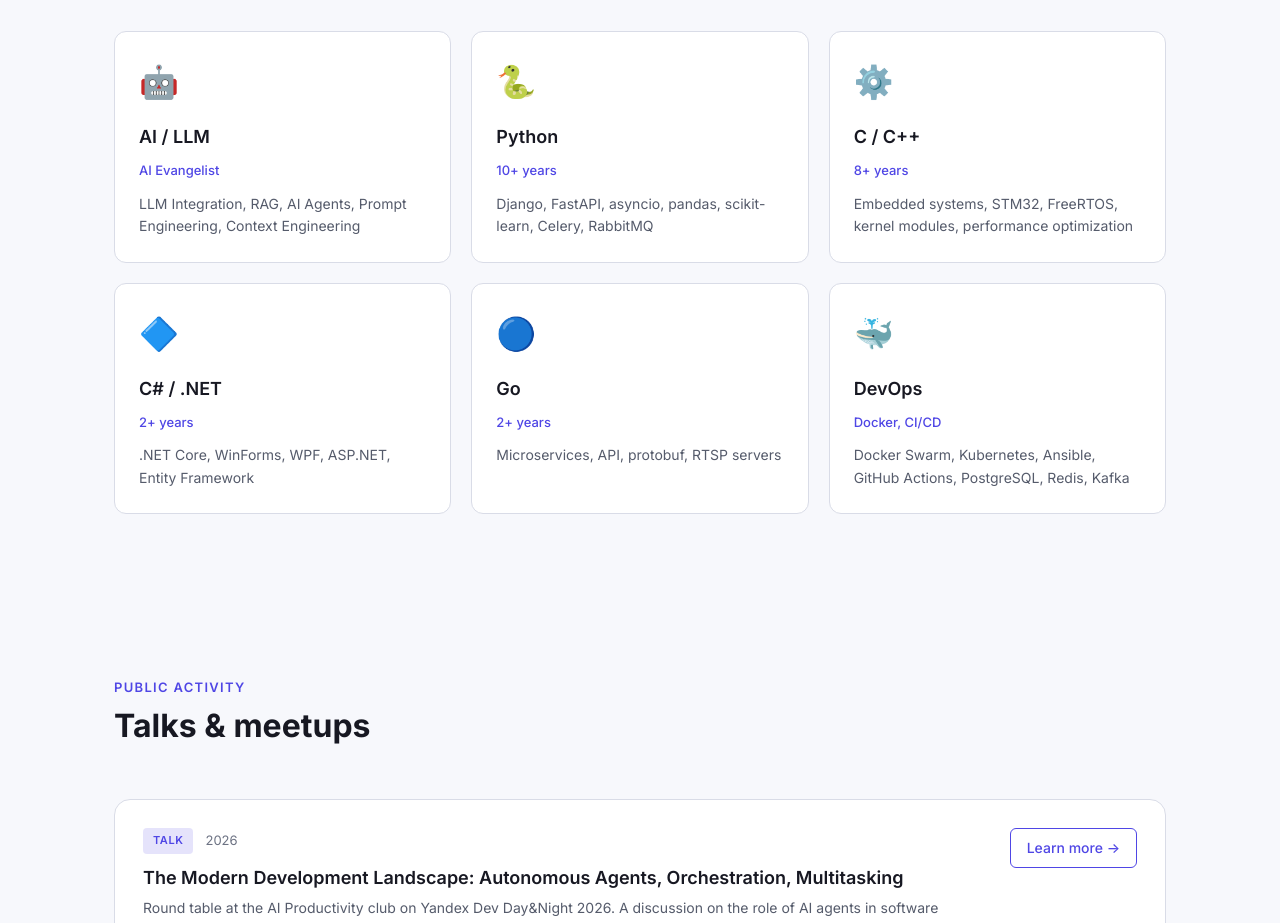
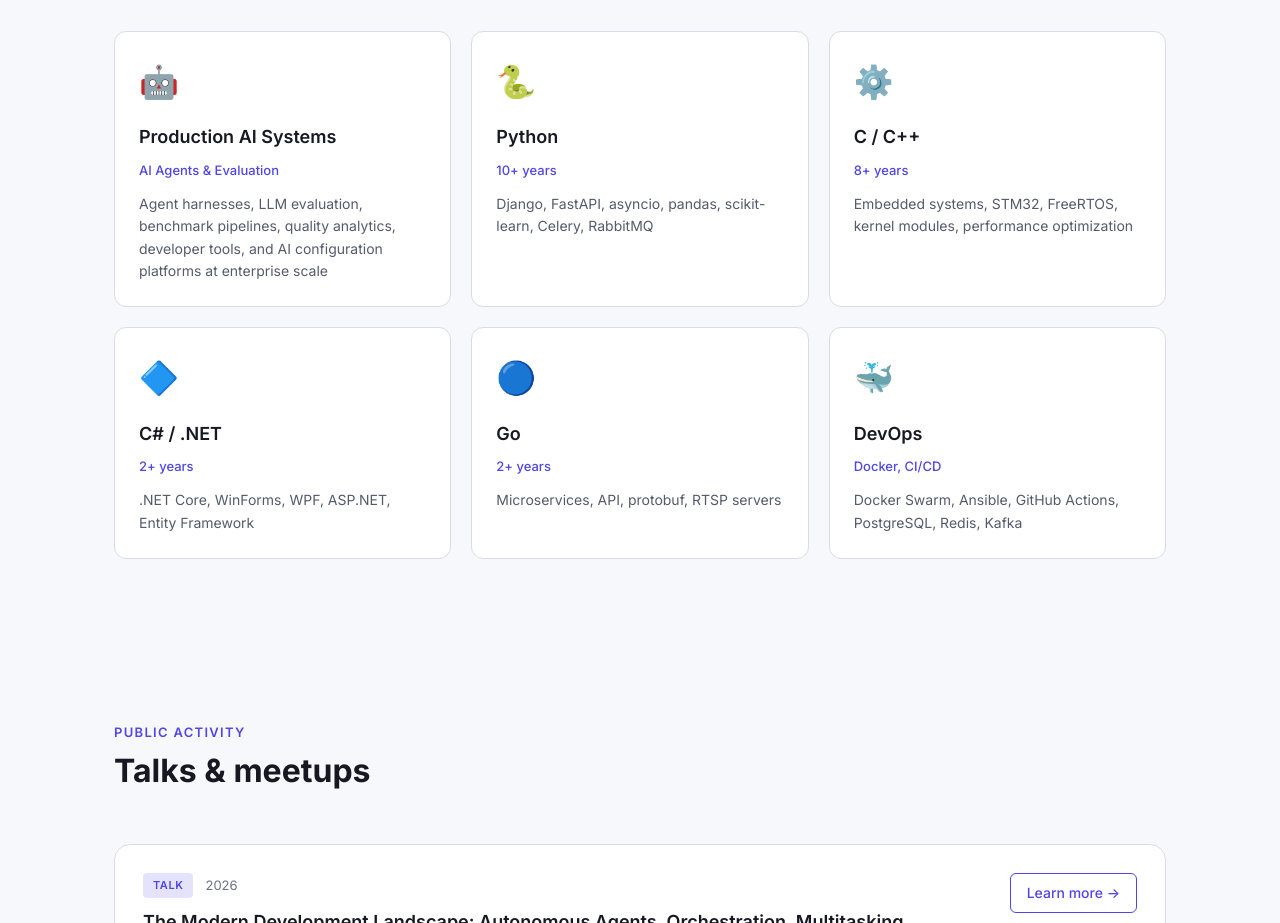
Before and after one commit to Rexarrior/cv, a Vue app: page /cv in a window 1280 px wide. Shown: the part 3120-4043 px from the top of the page. Built offline with nearby package versions, Linux system fonts and the light colour scheme.

Commit message:
Update profile skill descriptions

```diff
--- a/src/stores/profile.ts
+++ b/src/stores/profile.ts
@@ -379,12 +379,12 @@ export const useProfileStore = defineStore('profile', () => {
   ])
 
   const skillsRaw = ref<Skill[]>([
-    { name: 'AI / LLM', icon: '🤖', level: loc('AI Evangelist', 'AI Evangelist'), description: 'LLM Integration, RAG, AI Agents, Prompt Engineering, Context Engineering' },
+    { name: 'Production AI Systems', icon: '🤖', level: loc('AI Agents & Evaluation', 'ИИ-агенты и оценка качества'), description: 'Agent harnesses, LLM evaluation, benchmark pipelines, quality analytics, developer tools, and AI configuration platforms at enterprise scale' },
     { name: 'Python', icon: '🐍', level: loc('10+ years', '10+ лет'), description: 'Django, FastAPI, asyncio, pandas, scikit-learn, Celery, RabbitMQ' },
     { name: 'C / C++', icon: '⚙️', level: loc('8+ years', '8+ лет'), description: 'Embedded systems, STM32, FreeRTOS, kernel modules, performance optimization' },
     { name: 'C# / .NET', icon: '🔷', level: loc('2+ years', '2+ года'), description: '.NET Core, WinForms, WPF, ASP.NET, Entity Framework' },
     { name: 'Go', icon: '🔵', level: loc('2+ years', '2+ года'), description: 'Microservices, API, protobuf, RTSP servers' },
-    { name: 'DevOps', icon: '🐳', level: loc('Docker, CI/CD', 'Docker, CI/CD'), description: 'Docker Swarm, Kubernetes, Ansible, GitHub Actions, PostgreSQL, Redis, Kafka' }
+    { name: 'DevOps', icon: '🐳', level: loc('Docker, CI/CD', 'Docker, CI/CD'), description: 'Docker Swarm, Ansible, GitHub Actions, PostgreSQL, Redis, Kafka' }
   ])
 
   const educationRaw = {
```
